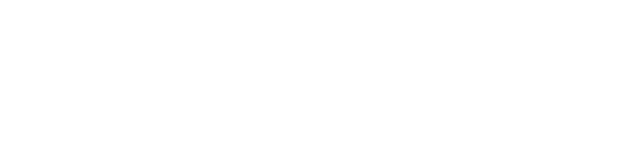
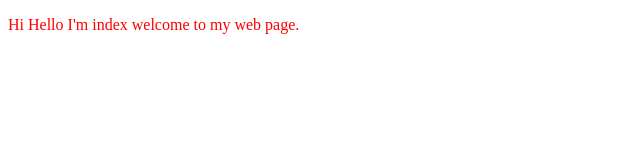
Before and after one commit to KH0CS/KH0CS.github.io, a plain HTML site: page index.html in a window 1280 px wide. Shown: the whole page, without its empty margins (0-640 px from the left). Drawn offline with Linux system fonts and the light colour scheme.

Commit message:
added more

```diff
--- a/index.html
+++ b/index.html
@@ -3,10 +3,10 @@
 <head>
   <meta charset="UTF-8">
   <meta name="viewport" content="width=device-width, initial-scale=1.0">
-  <title>Document</title>
+  <title>module 6 assignment</title>
   <link rel="stylesheet" href="main.css">
 </head>
 <body>
-
+  <p> Hi Hello I'm index welcome to my web page. </p>
 </body>
 </html>
```
